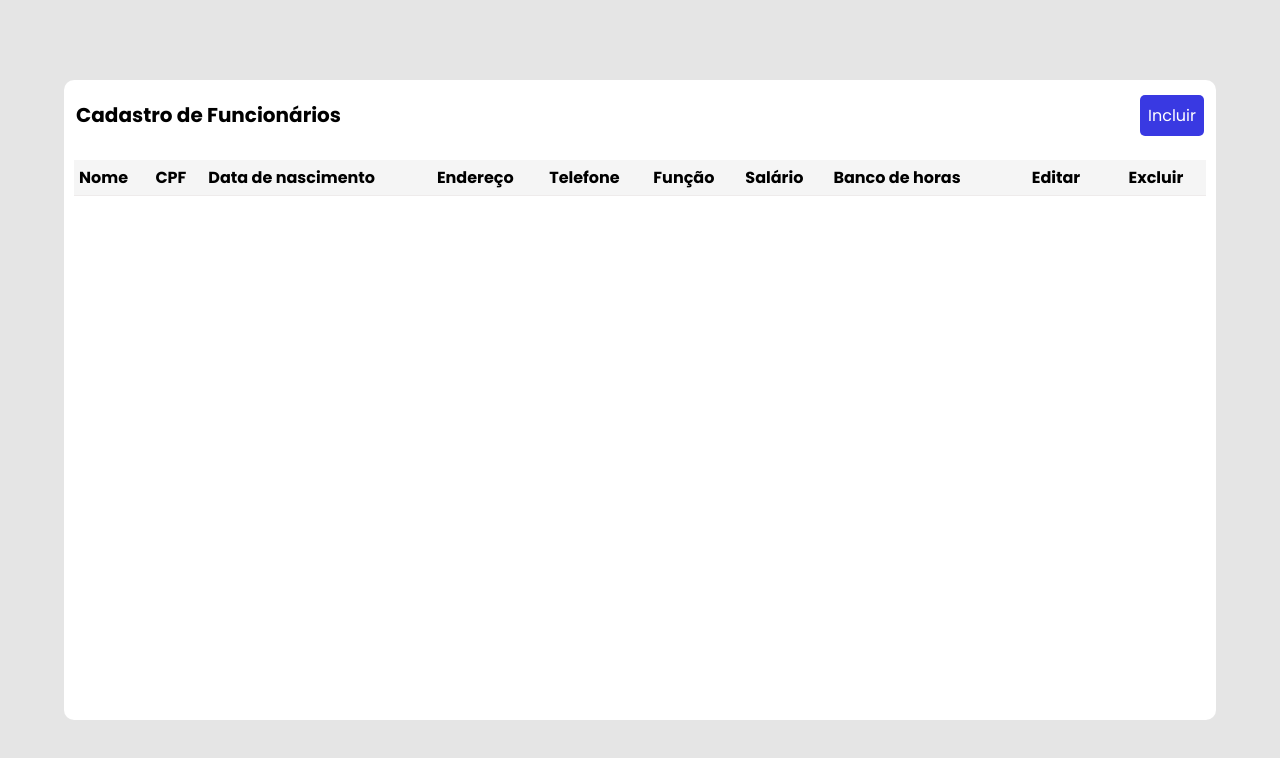
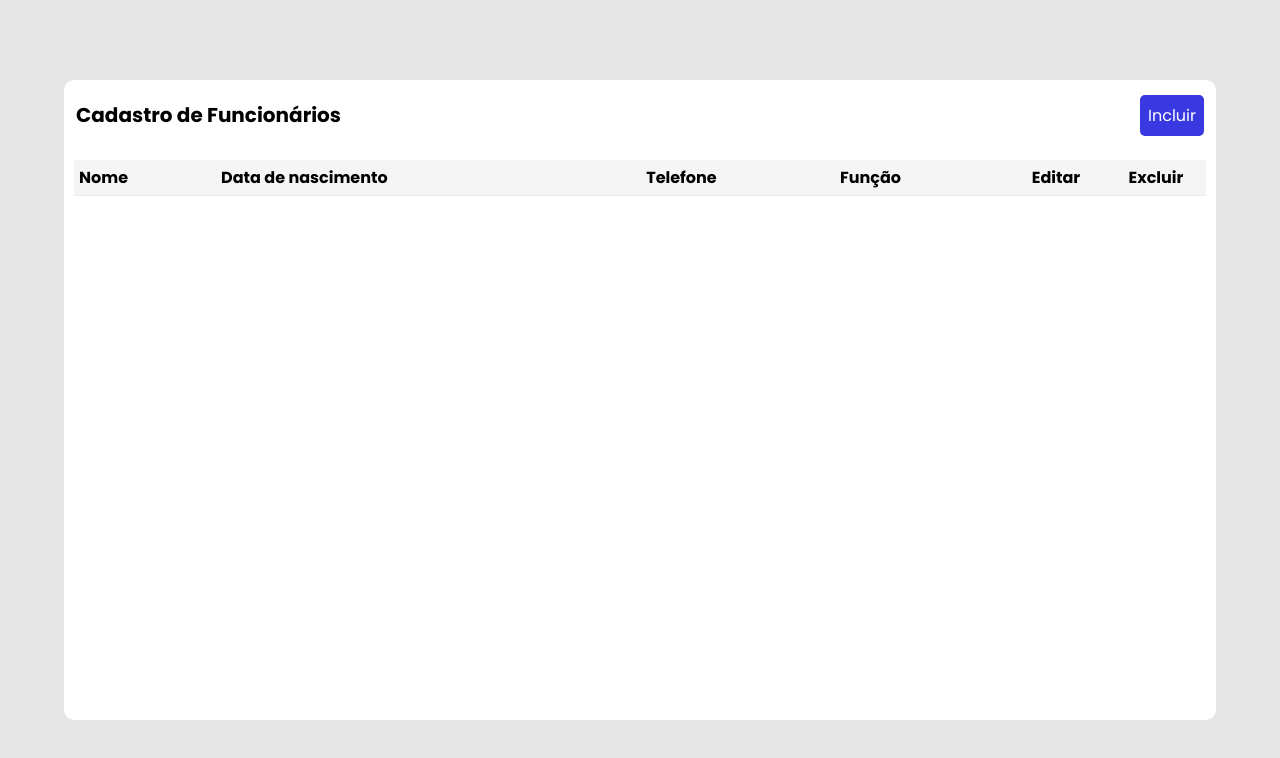
Before and after one commit to Simon5321/CRUD_JS, a plain HTML site: page index.html in a window 1280 px wide. Drawn offline with Linux system fonts and the light colour scheme.

Commit message:
V1.3
 V1.3 otimização da table para mostrar apenas 4 opções

```diff
--- a/index.html
+++ b/index.html
@@ -21,13 +21,9 @@
         <thead>
           <tr>
             <th>Nome</th>
-            <th>CPF</th>
             <th>Data de nascimento</th>
-            <th>Endereço</th>
             <th>Telefone</th>
             <th>Função</th>
-            <th>Salário</th>
-            <th>Banco de horas</th>
             <th class="acao">Editar</th>
             <th class="acao">Excluir</th>
           </tr>
```
